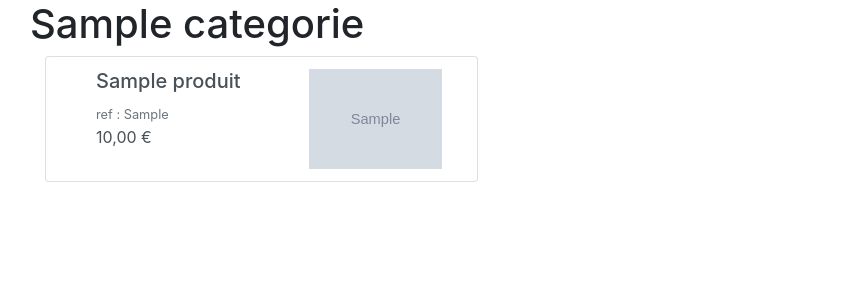
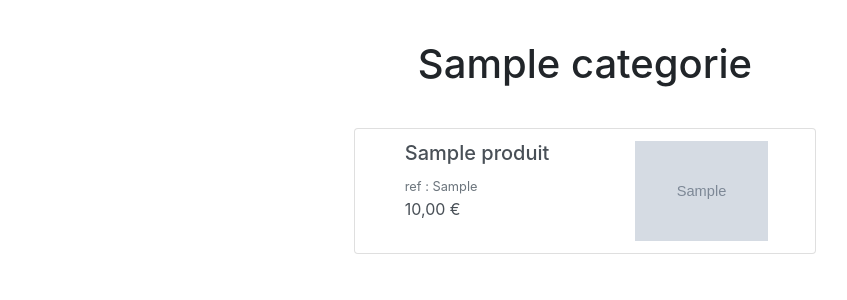
Before and after one commit to MatheoDev404/formation-back, a PHP site: page /boutique/categorie.php?id=1 in a window 1280 px wide. Shown: the part 56-356 px from the top of the page, without its empty margins (55-902 px from the left). Run offline with PHP 8.4, Linux system fonts and the light colour scheme; tables that the repository leaves empty or names only in its code hold one stand-in row (values such as "Sample post"); grey boxes marked "Sample" are stand-in pictures.

Commit message:
affichage categorie fix 11-07-2018

```diff
--- a/PHP/boutique/categorie.php
+++ b/PHP/boutique/categorie.php
@@ -21,12 +21,12 @@
 
 ?>
 
-<h1><?= $categorie; ?></h1>
+<h1 style="text-align:center;margin:40px;"><?= $categorie; ?></h1>
 
 
 
 
-<div class="group-item d-flex justify-content-between flex-wrap">
+<div class="group-item d-flex justify-content-around flex-wrap">
 
     <?php
     foreach ($produits as $produit) :
@@ -36,20 +36,15 @@
                     : PHOTO_DEFAULT
                 ;
     ?>
-        <div mainheight="400px" class="col-5">
-            <a href="produit.php?id=<?= $produit['id'] ?>" class="d-flex list-group-item list-group-item-action">
-                <div class="col-7  justify-content-between flex-wrap">
-
-
+        <div height="300px;" class="col-5 list-group-item">
+            <a href="produit.php?id=<?= $produit['id'] ?>" class="d-flex list-group-item-action">
+                <div class="col-7 justify-content-between flex-wrap">
                     <h5 class="col-12 md-1"><?= $produit['nom']; ?></h5>
                     <span class="col-12 text-muted"><small>ref : <?= $produit['reference']; ?></small></span>
                     <p class="col-12 "><?= prixFr($produit['prix']); ?></p>
-
-
                 </div>
                 <div class="col-2">
                     <img src="<?= $imgUrl ?>" height="100px">
-
                 </div>
             </a>
         </div>
```
